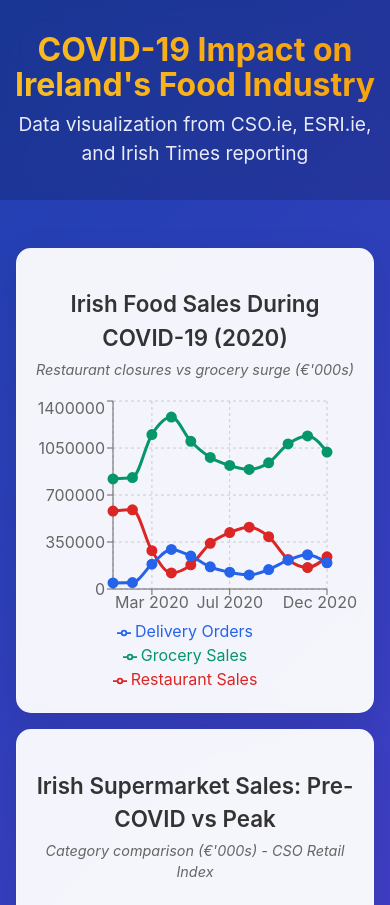
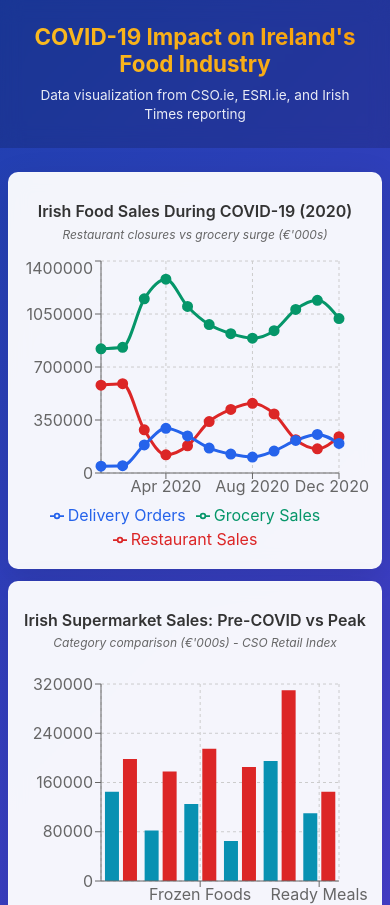
Before and after one commit to darkins/recharts, a React (Vite) app: page / in a window 390 px wide. Shown: the top 905 px of the page. Built offline with nearby package versions, Linux system fonts and the light colour scheme.

Commit message:
Add comprehensive mobile responsive design with touch-friendly features

```diff
--- a/index.html
+++ b/index.html
@@ -3,8 +3,12 @@
   <head>
     <meta charset="UTF-8" />
     <link rel="icon" type="image/svg+xml" href="/vite.svg" />
-    <meta name="viewport" content="width=device-width, initial-scale=1.0" />
-    <title>recharts</title>
+    <meta name="viewport" content="width=device-width, initial-scale=1.0, maximum-scale=5.0, user-scalable=yes" />
+    <meta name="description" content="COVID-19 Impact on Ireland's Food Industry - Data visualization dashboard" />
+    <meta name="theme-color" content="#1E40AF" />
+    <meta name="apple-mobile-web-app-capable" content="yes" />
+    <meta name="apple-mobile-web-app-status-bar-style" content="black-translucent" />
+    <title>COVID-19 Impact on Ireland's Food Industry</title>
   </head>
   <body>
     <div id="root"></div>
--- a/src/App.css
+++ b/src/App.css
@@ -3,40 +3,45 @@
 	min-height: 100vh;
 	background: linear-gradient(135deg, #1e40af 0%, #7c3aed 100%);
 	color: white;
+	overflow-x: hidden;
 }
 
 .App-header {
-	padding: 2rem 0;
+	padding: 2rem 1rem;
 	background: rgba(0, 0, 0, 0.15);
 	backdrop-filter: blur(10px);
 }
 
 .App-header h1 {
-	font-size: 3rem;
+	font-size: clamp(1.5rem, 5vw, 3rem);
 	margin-bottom: 0.5rem;
 	background: linear-gradient(45deg, #fbbf24, #f59e0b);
 	-webkit-background-clip: text;
 	-webkit-text-fill-color: transparent;
 	background-clip: text;
+	padding: 0 1rem;
+	line-height: 1.2;
 }
 
 .App-header p {
-	font-size: 1.2rem;
+	font-size: clamp(0.9rem, 3vw, 1.2rem);
 	opacity: 0.9;
 	margin: 0;
+	padding: 0 1rem;
 }
 
 .dashboard {
-	padding: 2rem;
+	padding: 1rem;
 	max-width: 1400px;
 	margin: 0 auto;
+	width: 100%;
 }
 
 .charts-grid {
 	display: grid;
-	grid-template-columns: repeat(auto-fit, minmax(500px, 1fr));
-	gap: 2rem;
-	margin-top: 2rem;
+	grid-template-columns: repeat(auto-fit, minmax(min(100%, 500px), 1fr));
+	gap: 1.5rem;
+	margin-top: 1.5rem;
 }
 
 .chart-container {
@@ -47,6 +52,8 @@
 	backdrop-filter: blur(10px);
 	border: 1px solid rgba(255, 255, 255, 0.2);
 	transition: transform 0.3s ease, box-shadow 0.3s ease;
+	width: 100%;
+	overflow: hidden;
 }
 
 .chart-container:hover {
@@ -57,22 +64,23 @@
 .chart-container h3 {
 	color: #333;
 	margin-bottom: 0.25rem;
-	font-size: 1.4rem;
+	font-size: clamp(1.1rem, 3.5vw, 1.4rem);
 	font-weight: 600;
 	text-align: center;
+	line-height: 1.3;
 }
 
 .chart-container .chart-subtitle {
 	color: #666;
 	margin: 0 0 1rem 0;
-	font-size: 0.9rem;
+	font-size: clamp(0.75rem, 2.5vw, 0.9rem);
 	font-weight: 400;
 	text-align: center;
 	font-style: italic;
 }
 
 .App-footer {
-	padding: 2rem 0;
+	padding: 2rem 1rem;
 	background: rgba(0, 0, 0, 0.2);
 	backdrop-filter: blur(10px);
 	margin-top: 2rem;
@@ -81,7 +89,7 @@
 .App-footer p {
 	margin: 0;
 	opacity: 0.8;
-	font-size: 0.9rem;
+	font-size: clamp(0.8rem, 2.5vw, 0.9rem);
 }
 
 @media (max-width: 768px) {
@@ -92,14 +100,115 @@
 
 	.chart-container {
 		padding: 1rem;
+		border-radius: 12px;
 	}
 
 	.App-header h1 {
-		font-size: 2rem;
+		font-size: 1.75rem;
+	}
+
+	.App-header p {
+		font-size: 0.95rem;
 	}
 
 	.dashboard {
-		padding: 1rem;
+		padding: 0.75rem;
+	}
+
+	.chart-container:hover {
+		transform: none; /* Disable hover effect on mobile */
+	}
+
+	.App-footer {
+		padding: 1.5rem 1rem;
+	}
+}
+
+/* Mobile phones in portrait */
+@media (max-width: 480px) {
+	.App-header {
+		padding: 1.5rem 0.75rem;
+	}
+
+	.App-header h1 {
+		font-size: 1.4rem;
+		word-break: break-word;
+	}
+
+	.App-header p {
+		font-size: 0.85rem;
+		line-height: 1.4;
+	}
+
+	.dashboard {
+		padding: 0.5rem;
+	}
+
+	.charts-grid {
+		gap: 0.75rem;
+		margin-top: 1rem;
+	}
+
+	.chart-container {
+		padding: 0.75rem;
+		border-radius: 10px;
+	}
+
+	.chart-container h3 {
+		font-size: 1rem;
+		margin-bottom: 0.25rem;
+	}
+
+	.chart-container .chart-subtitle {
+		font-size: 0.75rem;
+		margin-bottom: 0.75rem;
+	}
+
+	.App-footer {
+		padding: 1.25rem 0.75rem;
+		margin-top: 1.5rem;
+	}
+
+	.App-footer p {
+		font-size: 0.8rem;
+	}
+}
+
+/* Tablets in portrait and larger phones in landscape */
+@media (min-width: 481px) and (max-width: 768px) {
+	.charts-grid {
+		gap: 1.25rem;
+	}
+
+	.chart-container {
+		padding: 1.25rem;
+	}
+}
+
+/* Tablets in landscape and small desktops */
+@media (min-width: 769px) and (max-width: 1024px) {
+	.charts-grid {
+		grid-template-columns: repeat(auto-fit, minmax(400px, 1fr));
+		gap: 1.5rem;
+	}
+
+	.dashboard {
+		padding: 1.5rem;
+	}
+
+	.chart-container {
+		padding: 1.5rem;
+	}
+}
+
+/* Large screens */
+@media (min-width: 1400px) {
+	.charts-grid {
+		gap: 2rem;
+	}
+
+	.dashboard {
+		padding: 2rem;
 	}
 }
 
@@ -107,6 +216,7 @@
 .recharts-tooltip-wrapper {
 	border-radius: 8px !important;
 	box-shadow: 0 4px 12px rgba(0, 0, 0, 0.15) !important;
+	z-index: 1000 !important;
 }
 
 .recharts-tooltip-label {
@@ -117,3 +227,68 @@
 .recharts-tooltip-item {
 	color: #555 !important;
 }
+
+/* Touch-friendly improvements */
+@media (hover: none) and (pointer: coarse) {
+	.chart-container {
+		-webkit-tap-highlight-color: transparent;
+		touch-action: pan-y;
+	}
+
+	.recharts-surface {
+		touch-action: pan-x pan-y;
+	}
+
+	/* Larger hit areas for mobile */
+	.recharts-legend-item {
+		padding: 0.5rem !important;
+		cursor: pointer;
+	}
+
+	.recharts-pie-sector {
+		cursor: pointer;
+	}
+}
+
+/* Prevent text selection on charts during interaction */
+.recharts-wrapper {
+	user-select: none;
+	-webkit-user-select: none;
+	-moz-user-select: none;
+}
+
+/* Smooth scrolling for better mobile experience */
+html {
+	scroll-behavior: smooth;
+	-webkit-font-smoothing: antialiased;
+	-moz-osx-font-smoothing: grayscale;
+}
+
+/* Prevent horizontal scroll on mobile */
+body {
+	overflow-x: hidden;
+	margin: 0;
+	padding: 0;
+}
+
+/* Optimize for mobile performance */
+@media (max-width: 768px) {
+	.chart-container {
+		will-change: auto;
+	}
+
+	.chart-container:hover {
+		will-change: auto;
+	}
+
+	/* Improve touch scrolling on iOS */
+	.App {
+		-webkit-overflow-scrolling: touch;
+	}
+
+	/* Better text rendering on mobile */
+	.chart-container h3,
+	.chart-container .chart-subtitle {
+		text-rendering: optimizeLegibility;
+	}
+}
```
